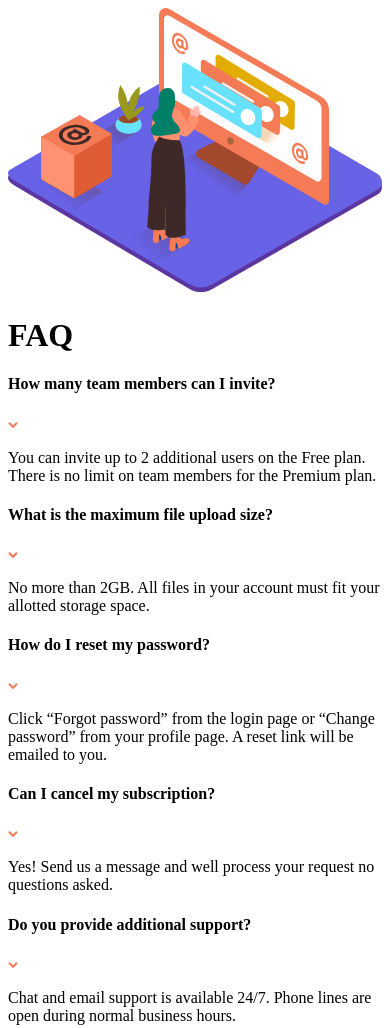
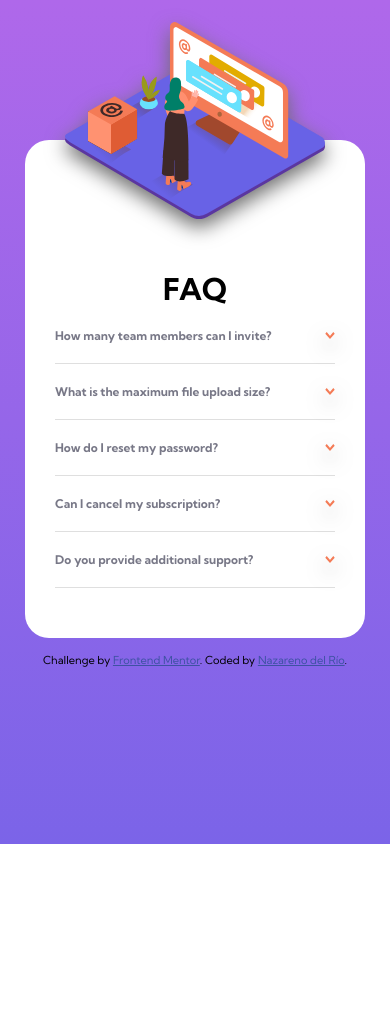
Before and after one commit to nazareno7870/5-Accordion-Card, a plain HTML site: page index.html in a window 390 px wide. Shown: the top 1028 px of the page. After the commit the page ends 844 px from the top, so only its background shows below. Drawn offline with Linux system fonts and the light colour scheme.

Commit message:
Added mobile Styles

```diff
--- a/index.html
+++ b/index.html
@@ -3,20 +3,20 @@
 <head>
   <meta charset="UTF-8">
   <meta name="viewport" content="width=device-width, initial-scale=1.0"> <!-- displays site properly based on user's device -->
-
+  <link rel="preconnect" href="https://fonts.googleapis.com">
+  <link rel="preconnect" href="https://fonts.gstatic.com" crossorigin>
+  <link href="https://fonts.googleapis.com/css2?family=Kumbh+Sans:wght@400;700&display=swap" rel="stylesheet">
   <link rel="icon" type="image/png" sizes="32x32" href="./images/favicon-32x32.png">
-
+  <link rel="stylesheet" href="style.css">
   <title>FAQ Accordion Card</title>
 
-  <!-- Feel free to remove these styles or customise in your own stylesheet 👍 -->
-  <style>
-    .attribution { font-size: 11px; text-align: center; }
-    .attribution a { color: hsl(228, 45%, 44%); }
-  </style>
 </head>
 <body>
   <div class="card">
-    <img src="./images/illustration-woman-online-mobile.svg" alt="Image Top Card">
+    <div class="img-top-card">
+      <img src="./images/illustration-woman-online-mobile.svg" alt="Image Top Card">
+    </div>
+
     <h1>FAQ</h1>
 
     <div class="item item-1">
--- /dev/null
+++ b/style.css
@@ -0,0 +1,76 @@
+:root{
+    --dark-blue:hsl(238, 29%, 16%);
+    --soft-red: hsl(14, 88%, 65%);
+    --soft-violet: hsl(273, 75%, 66%);
+    --soft-blue: hsl(240, 73%, 65%);
+
+    --dark-grayish-blue: hsl(237, 12%, 33%);
+    --grayish-blue: hsl(240, 6%, 50%);
+    --ligh-blue: hsl(240, 5%, 91%);
+
+}
+.attribution { margin-top: 15px;font-size: 11px; text-align: center; }
+.attribution a { color: hsl(228, 45%, 44%); }
+*{
+    box-sizing: border-box;
+    margin: 0;
+    padding: 0;
+}
+body{
+    font-family: 'Kumbh Sans', sans-serif;
+    font-size: 12px;
+    background: linear-gradient(180deg, rgba(175,104,234,1) 0%, rgba(123,100,232,1) 100%);
+    min-height: calc(100vh - 140px);
+}
+img{
+    max-width: 100%;
+    filter:drop-shadow(0px 8px 10px rgb(109, 109, 109));
+}
+
+.card{
+    margin: 0 auto;
+    width: 340px;
+    margin-top: 140px;
+    background-color: #fff;
+    position: relative;
+    padding: 30px;
+    border-radius: 24px;
+}
+
+p{
+    display: none;
+}
+
+.img-top-card{
+    position: absolute;
+    width: 260px;
+    left: 0;
+    right: 0;
+    margin-left: auto;
+    margin-right: auto;
+    top: -118px
+}
+
+h1{
+    margin-top: 100px;
+    text-align: center;
+    font-size: 30px;
+    margin-bottom: 20px;
+}
+.contain-item{
+    display: flex;
+    justify-content: space-between;
+    margin-bottom: 20px;
+    align-items: center;
+    border-bottom: 1px solid rgba(153, 153, 153, 0.315);
+    padding-bottom: 20px;
+    cursor: pointer;
+}
+
+.contain-item img{
+    width: 10px;
+    height: 8px;
+}
+h4{
+    color: var(--grayish-blue);
+}
```
